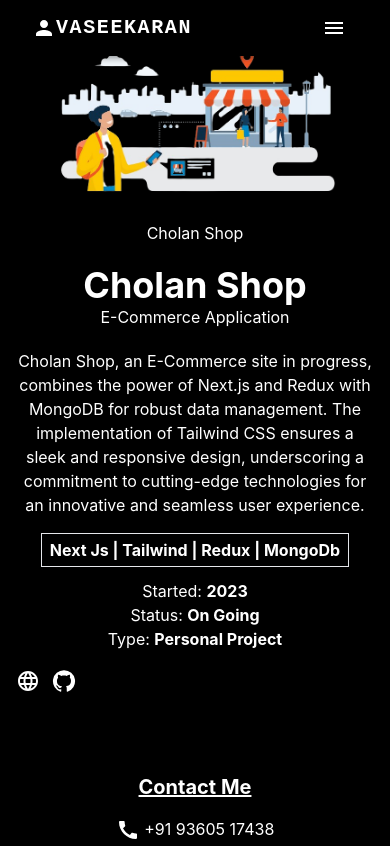
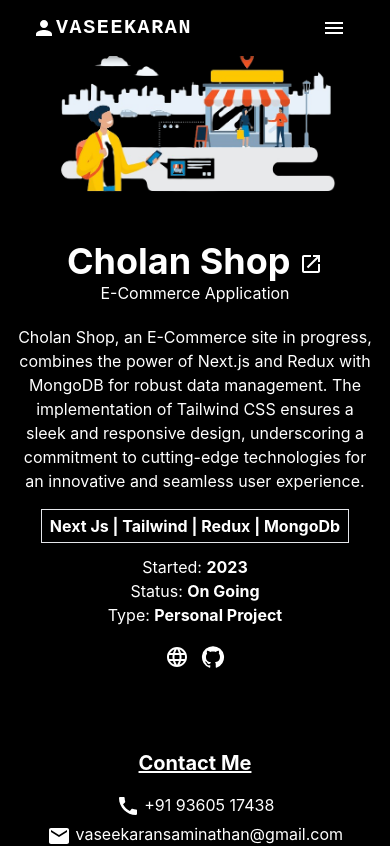
Before and after one commit to Vaseekaran-S/vaseekaran_portfolio, a React (Create React App) app: page /projects/cholan-shop in a window 390 px wide. Shown: the top 846 px of the page. Built offline with nearby package versions, Linux system fonts and the light colour scheme.

Commit message:
fix: responsive issues

```diff
--- a/src/components/cards/ProjectsCard/index.tsx
+++ b/src/components/cards/ProjectsCard/index.tsx
@@ -26,7 +26,7 @@ export default function ProjectCard({ title, link, url, category, github, techSt
                 <img src={image} alt={title} className="rounded-lg mb-2 w-full h-full object-contain duration-300 group-hover:scale-110 cursor-pointer" />
             </div>
             <h5 className="text-2xl mt-3 font-bold cursor-pointer tranform duration-300 group-hover:underline">
-                <Link to={url}>{title}</Link>
+                <Link to={`/projects/${url}`}>{title}</Link>
             </h5>
             <h6 className="pb-2">{category}</h6>
             <span className="text-sm">
--- a/src/pages/projects/single.tsx
+++ b/src/pages/projects/single.tsx
@@ -1,10 +1,10 @@
+import { Link, useParams } from "react-router-dom";
 
 import FadeEffects from "../../components/animations/FadeEffects"
-import SecondaryBtn from "../../components/buttons/Secondary"
 
 import LanguageIcon from '@mui/icons-material/Language';
 import GitHubIcon from '@mui/icons-material/GitHub';
-import { Link, useParams } from "react-router-dom";
+import LaunchIcon from '@mui/icons-material/Launch';
 
 import { getProject } from "../../utils/api/projects"
 import { useEffect, useState } from "react";
@@ -35,9 +35,9 @@ function ProjectSingle() {
   })
   useEffect(() => {
     setProjectData(getProject(id))
-  }, [])
+  }, [id])
 
-  const { image, title, category, status, link, github, description, role, techStack, year, type, org, orgLink } = projectData
+  const { image, title, category, status, link, github, description, techStack, year, type, org, orgLink } = projectData
 
   return (
     <div>
@@ -47,7 +47,9 @@ function ProjectSingle() {
             <FadeEffects direction='leftToRight'>
               <div className="flex-center flex-col h-full w-full">
                 <img src={image} alt="img" className="max-w-[300px] max-h-[400px] rounded mb-3" />
-                {title}
+                <p className="hidden lg:block">
+                  {title}
+                </p>
               </div>
             </FadeEffects>
           </div>
@@ -55,7 +57,7 @@ function ProjectSingle() {
             <FadeEffects direction='rightToLeft'>
               <div className='text-center lg:text-start'>
                 <h2 className="text-4xl text-center lg:text-start font-bold">
-                  {title}
+                  {title} <Link to={link} target="_blank"><LaunchIcon className="hover:scale-125"/></Link>
                 </h2>
                 <h6>{category}</h6>
                 <p className="mt-5">{description}</p>
@@ -64,7 +66,7 @@ function ProjectSingle() {
                 <p>Status: <span className="font-bold">{status}</span></p>
                 <p>Type: <span className="font-bold">{type} Project</span></p>
                 <p className={org || 'hidden'}>Org: <Link to={orgLink} className="font-bold">{org}</Link></p>
-                <div className='gap-3 mt-4 flex'>
+                <div className='gap-3 mt-4 flex-center lg:justify-start'>
                   <Link to={link} target="_blank"><LanguageIcon /></Link>
                   <Link to={github} target="_blank"><GitHubIcon /></Link>
                 </div>
```
